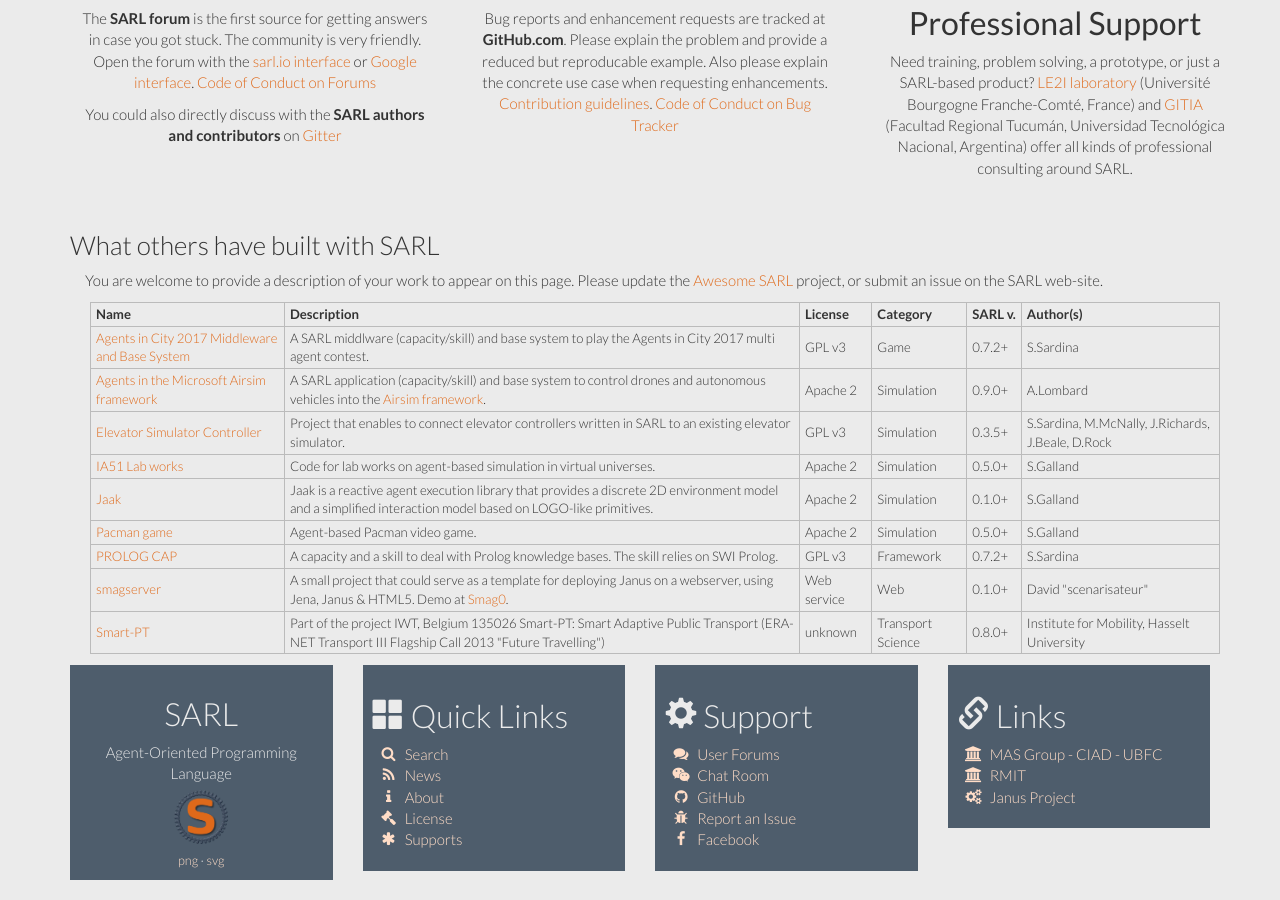
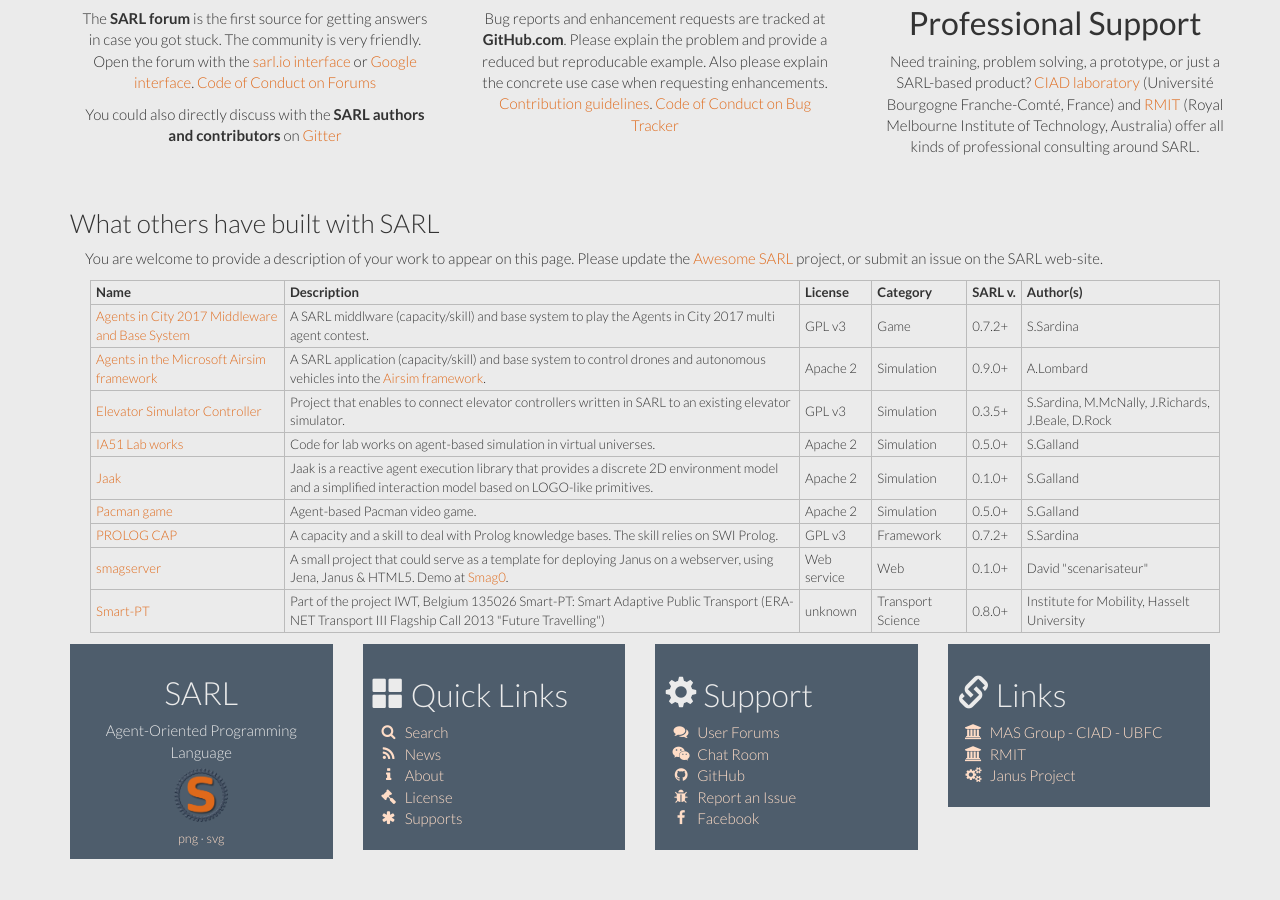
Before and after one commit to sarl/sarl-jekyll-website, a Jekyll site: the page built from community/index.html, in a window 1280 px wide and 1304 px high. Shown: the part 404-1304 px from the top of the window. Built offline with Jekyll 4.4.1, drawn with Linux system fonts in a browser that asks for light colours; a style sheet for code colours, icons or effects is not loaded.

Commit message:
Replace references to LE2I lab by references to CIAD lab.
Signed-off-by: Stéphane Galland <galland@arakhne.org>

```diff
--- a/community/index.html
+++ b/community/index.html
@@ -31,7 +31,7 @@
       <a href="./pros.html"><img class="img-circle" src="{{ page.relative }}images/icon_prof_support.png" alt="Professional Support"></a>
       <h2>Professional Support</h2>
       <p>Need training, problem solving, a prototype, or just a SARL-based product?
-	<a href="http://www.multiagent.fr/Sarl_language">LE2I laboratory</a> (Universit&eacute; Bourgogne Franche-Comt&eacute;, France) and <a href="http://gitia.org/projects/sarl/">GITIA</a> (Facultad Regional Tucum&aacute;n, Universidad Tecnol&oacute;gica Nacional, Argentina) offer all kinds of professional consulting around SARL.</p>
+	<a href="http://www.ciad-lab.fr/">CIAD laboratory</a> (Universit&eacute; Bourgogne Franche-Comt&eacute;, France) and <a href="https://www.rmit.edu.au/contact/staff-contacts/academic-staff/r/rodriguez-dr-sebastian">RMIT</a> (Royal Melbourne Institute of Technology, Australia) offer all kinds of professional consulting around SARL.</p>
     </div>
   </div>
 </div>
```
